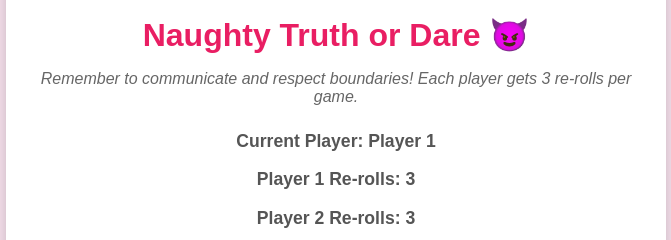
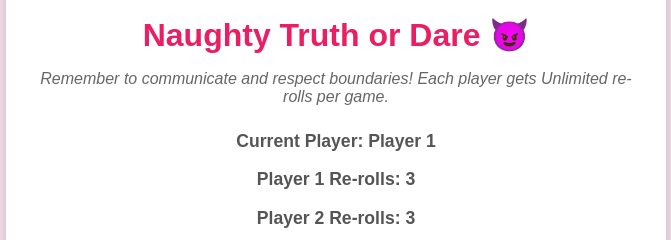
Before and after one commit to SopheaktraKP/naughty-couple-td-game, a plain HTML site: page index.html in a window 1280 px wide. Shown: the part 138-378 px from the top of the page, 304-975 px from the left. Drawn offline with Linux system fonts and the light colour scheme.

Commit message:
Update index.html

```diff
--- a/index.html
+++ b/index.html
@@ -9,7 +9,7 @@
 <body>
     <div class="container">
         <h1>Naughty Truth or Dare 😈</h1>
-        <p class="instructions">Remember to communicate and respect boundaries! Each player gets <span id="maxRerolls">3</span> re-rolls per game.</p>
+        <p class="instructions">Remember to communicate and respect boundaries! Each player gets <span id="maxRerolls">Unlimited</span> re-rolls per game.</p>
 
         <div class="player-info">
             <p>Current Player: <span id="currentPlayer">Player 1</span></p>
```
